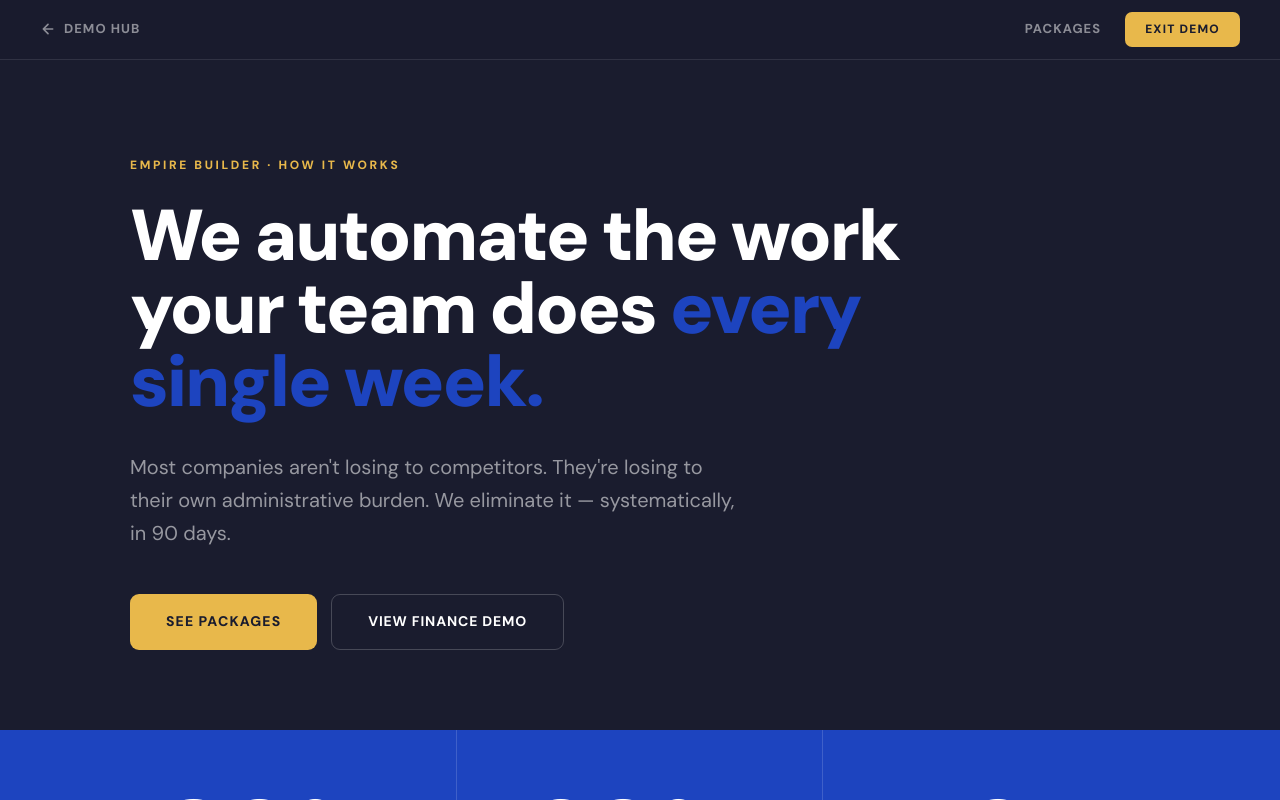
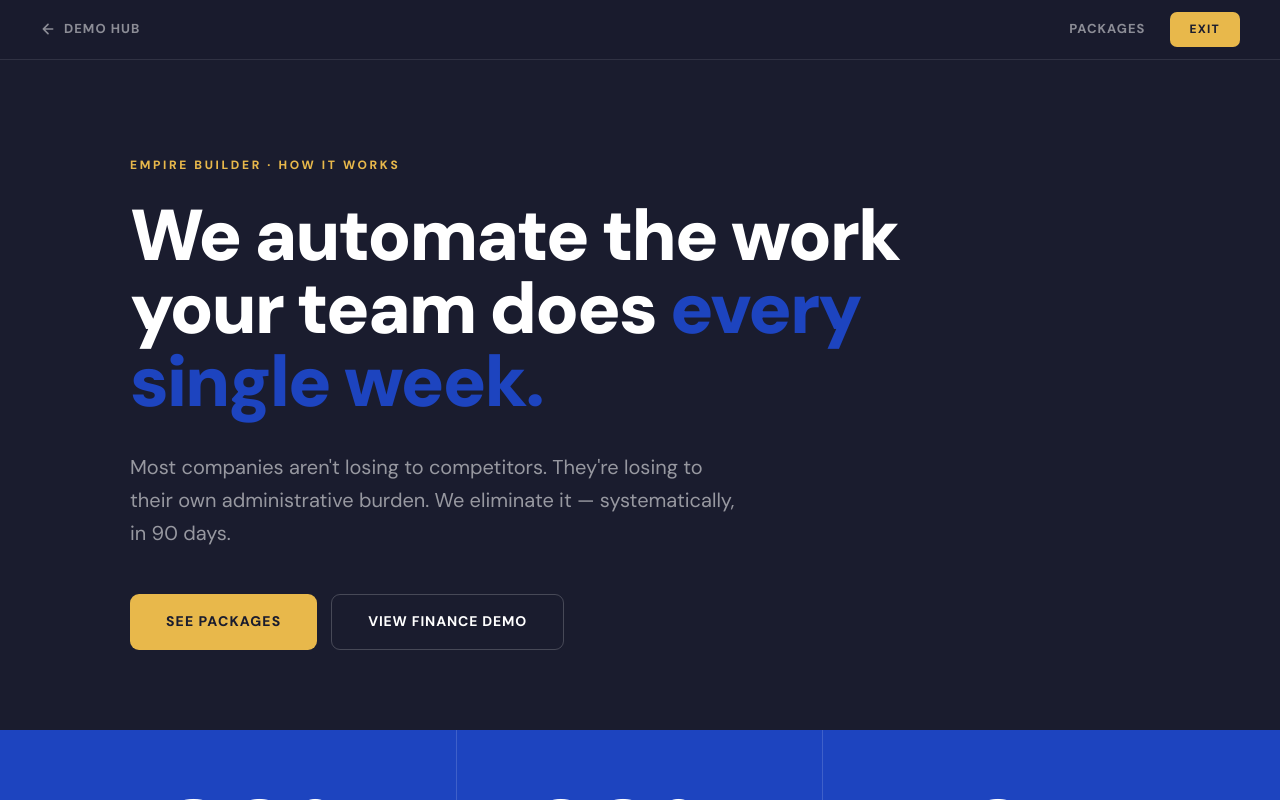
Before and after one commit to Gelie18/EmpireBuilderOS, a Next.js app: page /how-it-works in a window 1280 px wide. Shown: the top 800 px of the page. Built offline with nearby package versions, Linux system fonts and the light colour scheme; a web font is replaced by a local one.

Commit message:
fix: rename Exit Demo → Exit on how-it-works and packages pages

```diff
--- a/src/app/how-it-works/page.tsx
+++ b/src/app/how-it-works/page.tsx
@@ -29,7 +29,7 @@ function TopBar() {
           Packages
         </button>
         <button onClick={() => router.push('/demo-hub')} style={{ background: '#E8B84B', border: 'none', borderRadius: 7, padding: '8px 20px', color: '#1A1C2E', fontSize: 12, fontWeight: 800, letterSpacing: '0.10em', fontFamily: 'inherit', cursor: 'pointer', textTransform: 'uppercase' }}>
-          Exit Demo
+          Exit
         </button>
       </div>
     </header>
--- a/src/app/packages/page.tsx
+++ b/src/app/packages/page.tsx
@@ -29,7 +29,7 @@ function TopBar() {
           How It Works
         </button>
         <button onClick={() => router.push('/demo-hub')} style={{ background: '#E8B84B', border: 'none', borderRadius: 7, padding: '8px 20px', color: '#1A1C2E', fontSize: 12, fontWeight: 800, letterSpacing: '0.10em', fontFamily: 'inherit', cursor: 'pointer', textTransform: 'uppercase' }}>
-          Exit Demo
+          Exit
         </button>
       </div>
     </header>
```
